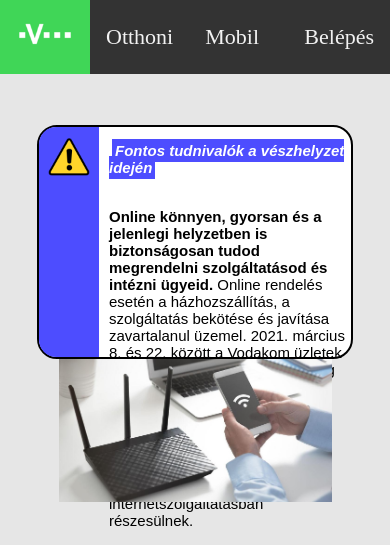
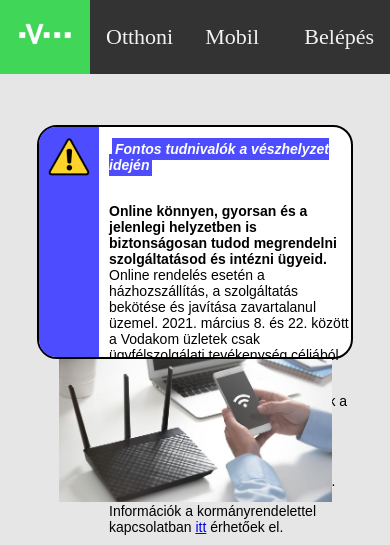
Before and after one commit to kissmarcell/vodakom, a PHP site: page / in a window 390 px wide; the page is wider, and only the part inside the window is pictured. Shown: the top 545 px of that part. Run offline with PHP 8.4, Linux system fonts and the light colour scheme.

Commit message:
updated media query

```diff
--- a/css/promo.css
+++ b/css/promo.css
@@ -104,9 +104,9 @@ video {
     background-color: white;
 }
 
-@media screen and (max-width: 1000px) {
+@media screen and (max-width: 1100px) {
     .virus {
-        font-size: 15px;
+        font-size: 14px;
     }
 }
 
```
